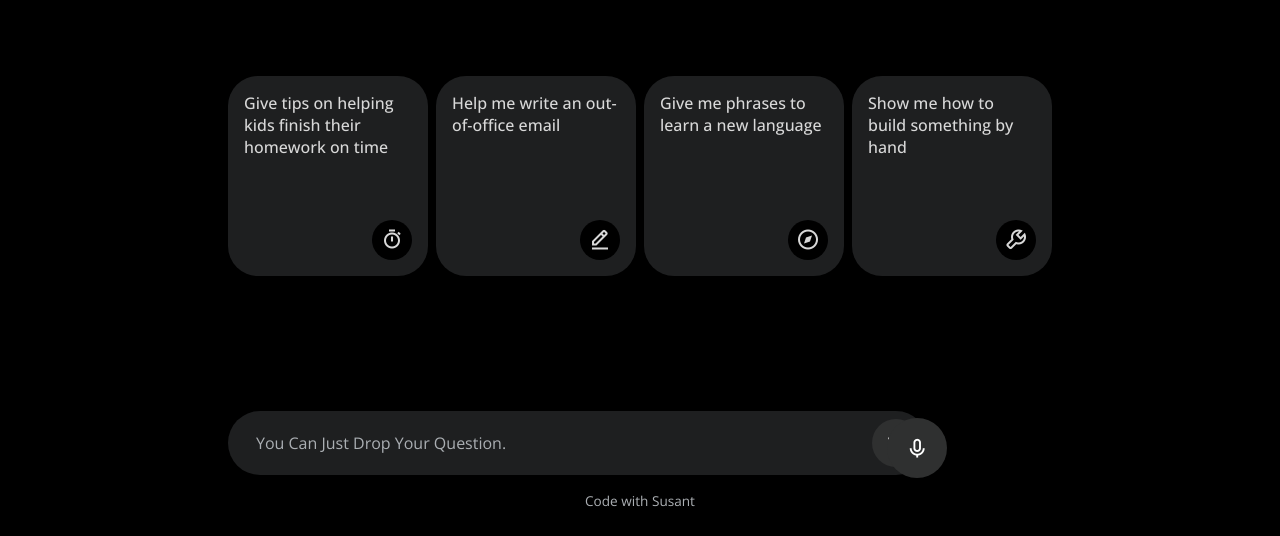
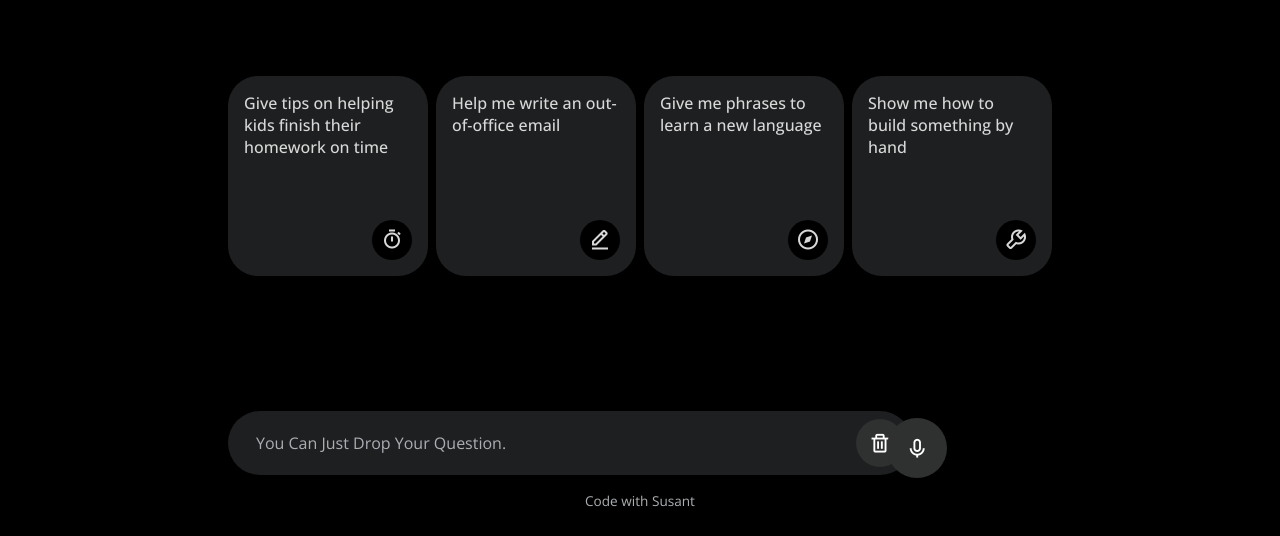
Before and after one commit to Susanta07/Nexa-code-with-susant, a plain HTML site: page index.html in a window 1280 px wide. Shown: the part 264-800 px from the top of the page. Drawn offline with nearby package versions, Linux system fonts and the light colour scheme.

Commit message:
pmt input resize

```diff
--- a/style.css
+++ b/style.css
@@ -166,7 +166,7 @@ body.hide-header .header{
 }
 
 .prompt__input-wrapper{
-    width: 85%;
+    width: 83%;
     height: 4rem;
     display: flex;
     position: relative;
```
